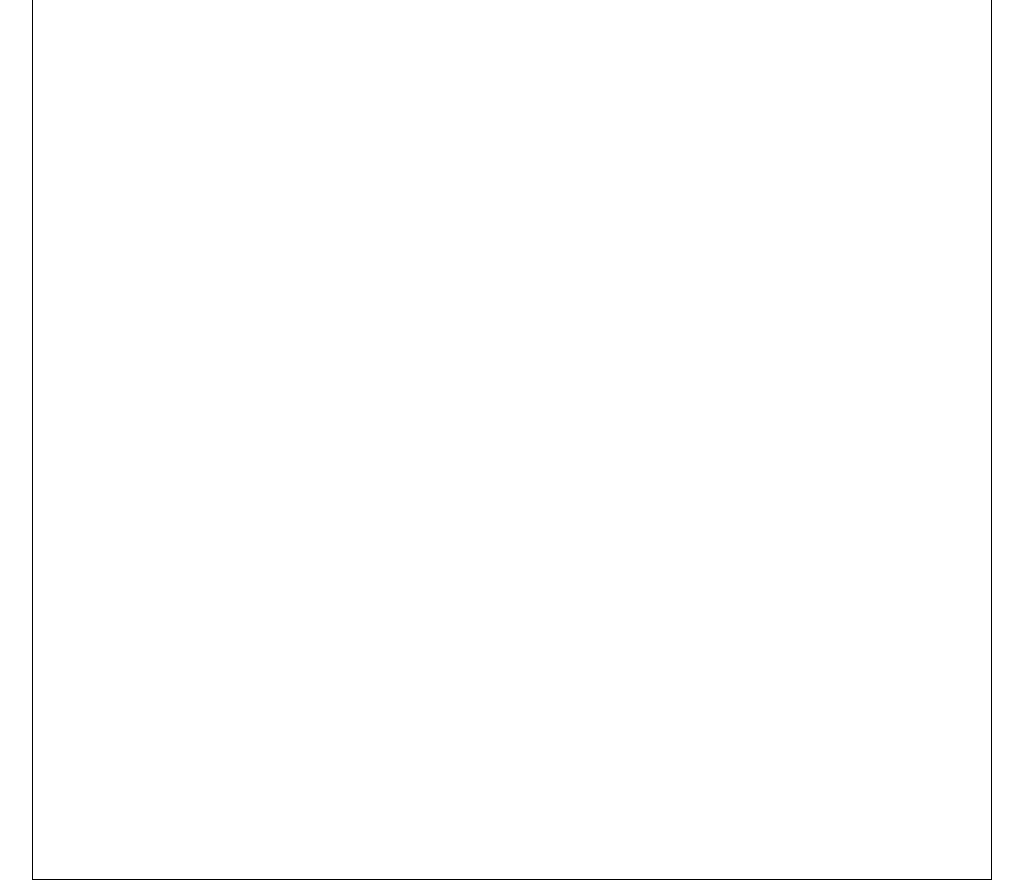
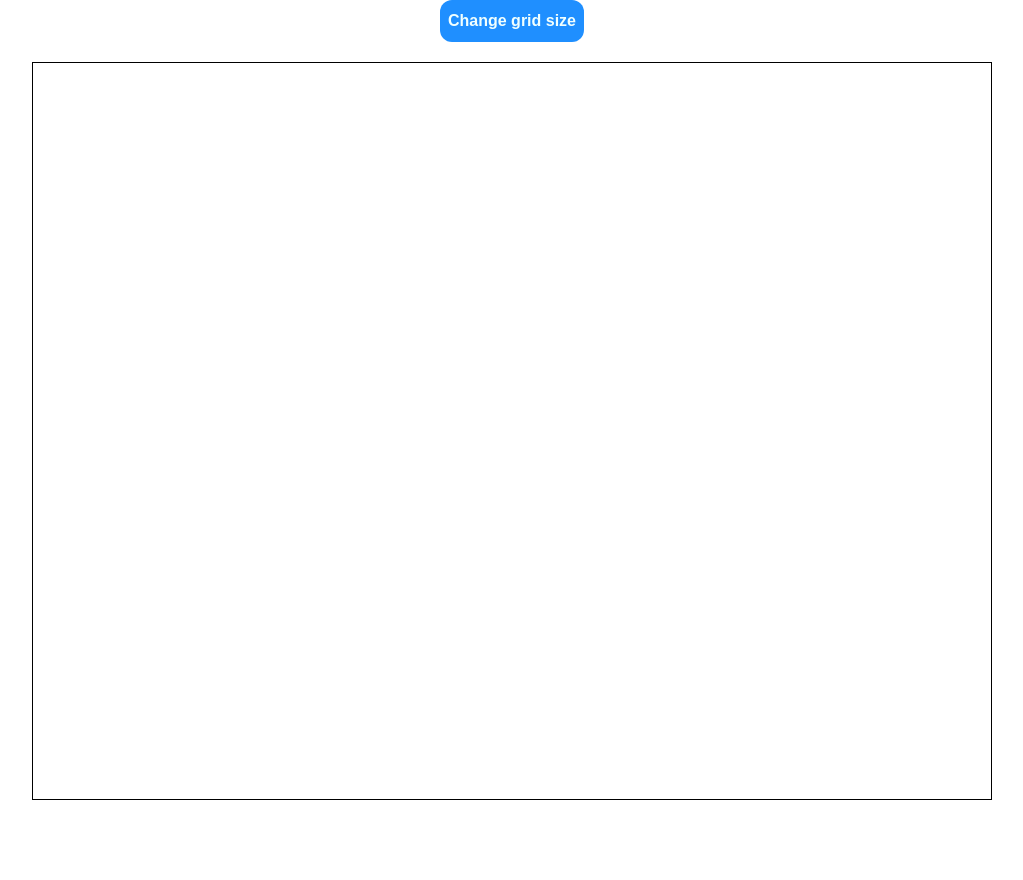
Before and after one commit to victormagela/etch-a-sketch-js, a plain HTML site: page index.html in a window 1280 px wide. Shown: the whole page, without its empty margins (128-1151 px from the left). After the commit the page ends 800 px from the top, so only its background shows below. Drawn offline with Linux system fonts and the light colour scheme.

Commit message:
Creates and apply some style to the button that will control the size of the grid

```diff
--- a/index.html
+++ b/index.html
@@ -9,6 +9,8 @@
 </head>
 <body>
 
+    <button onclick="changeGridSize()">Change grid size</button>
+
     <div class="container"></div>
 
 </body>
--- a/styles.css
+++ b/styles.css
@@ -7,8 +7,30 @@
 body {
     height: 100vh;
     display: flex;
+    flex-direction: column;
+    gap: 20px;
     justify-content: center;
     align-items: center;
+}
+
+button {
+    padding: 12px 8px;
+    background-color: hsl(210, 100%, 56%);
+    font-family: Arial, Helvetica, sans-serif;
+    font-size: 16px;
+    font-weight: 600;
+    color: azure;
+    border: none;
+    border-radius: 12px;
+    cursor: pointer;
+}
+
+button:hover {
+    background-color: hsl(210, 100%, 66%);
+}
+
+button:active {
+    background-color: hsl(210, 100%, 76%);
 }
 
 .container {
```
